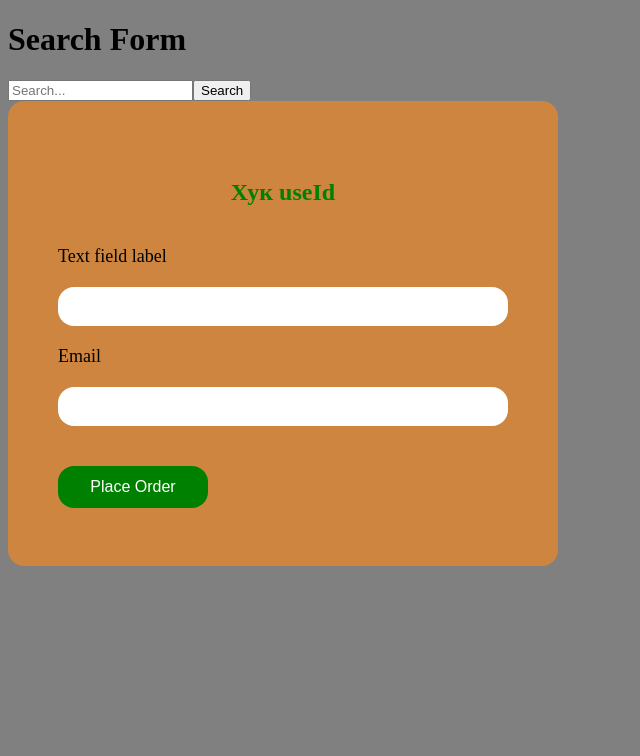
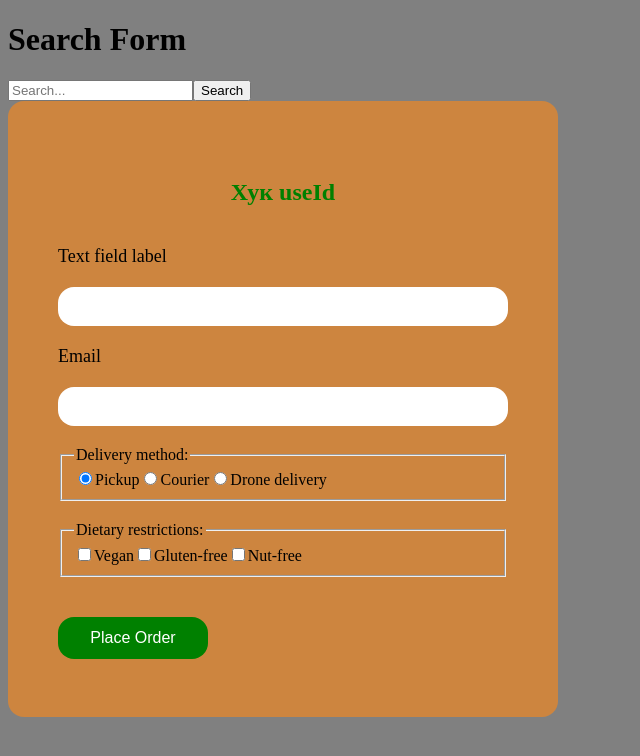
Before and after one commit to Yevhenii-Pavlushchenko/module-react3-5, a React (Vite) app: page / in a window 1280 px wide. Shown: the top 756 px of the page, without its empty margins (0-640 px from the left). Built offline with nearby package versions, Linux system fonts and the light colour scheme.

Commit message:
after checkbox

```diff
--- a/src/components/OrderForm/OrderForm.module.css
+++ b/src/components/OrderForm/OrderForm.module.css
@@ -23,6 +23,16 @@
     padding: 12px;
     border: none;
 }
+
+.form-fieldset{
+
+    border-radius: 16px;
+    padding: 12px;
+}
+.form-fieldset legend{
+    font-size: 18px;
+    font-weight: 500;
+}
 .form-button{
     margin-top: 20px;
     padding: 12px;
--- a/src/components/OrderForm/OrderForm.tsx
+++ b/src/components/OrderForm/OrderForm.tsx
@@ -2,22 +2,75 @@ import { useId } from "react";
 import css from "./OrderForm.module.css";
 
 export default function OrderForm() {
-    //!hooks
-    const nameId = useId();
-    const emailId = useId();
-    return (
-        <>
-        <form className={css["order-form"]} >
-            <h2 className={css["form-title"]}>Хук useId</h2>
+  const nameId = useId();
+  const emailId = useId();
 
+  // Один общий обработчик
+  const handleFormSubmit = (formData: FormData) => {
+    // достаю значение из каждого поля
+    const name = formData.get("username");
+    const email = formData.get("email");
+    const delivery = formData.get("delivery");
+    //!тут getall, так как может быть несколько чекбоксов
+    const restrictions = formData.getAll("restrictions");
+    // Собираю всё в один объект
+    const finalData = {
+      name,
+      email,
+      delivery,
+      restrictions,
+    };
+
+    console.log("All Form Data:", finalData);
+  };
+
+  return (
+    <form className={css["order-form"]} action={handleFormSubmit}>
+      <h2 className={css["form-title"]}>Хук useId</h2>
+
+      {/* Input  */}
       <label className={css["form-label"]} htmlFor={nameId}>Text field label</label>
-            <input className={css["form-input"]} type="text" id={nameId} />
+      <input className={css["form-input"]} type="text" id={nameId} name="username" />
+
       <label className={css["form-label"]} htmlFor={emailId}>Email</label>
-        <input className={css["form-input"]} type="email" id={emailId} />
+      <input className={css["form-input"]} type="email" id={emailId} name="email" />
 
-        <button  className={css["form-button"]}type="submit">Place Order</button>
+      {/* Radio */}
+       <fieldset>
+        <legend>Delivery method:</legend>
+
+        <label>
+          <input type="radio" name="delivery" value="pickup" defaultChecked />
+          Pickup
+        </label>
+        <label>
+          <input type="radio" name="delivery" value="courier" />
+          Courier
+        </label>
+        <label>
+          <input type="radio" name="delivery" value="drone" />
+          Drone delivery
+        </label>
+      </fieldset>
+
+      {/* Checkboxes  */}
+      <fieldset>
+        <legend>Dietary restrictions:</legend>
+        <label>
+          <input type="checkbox" name="restrictions" value="vegan" />
+          Vegan
+        </label>
+        <label>
+          <input type="checkbox" name="restrictions" value="gluten-free" />
+          Gluten-free
+        </label>
+        <label>
+          <input type="checkbox" name="restrictions" value="nut-free" />
+          Nut-free
+        </label>
+      </fieldset>
+
+      <button className={css["form-button"]} type="submit">Place Order</button>
     </form>
-        </>
-
   );
 }
```
